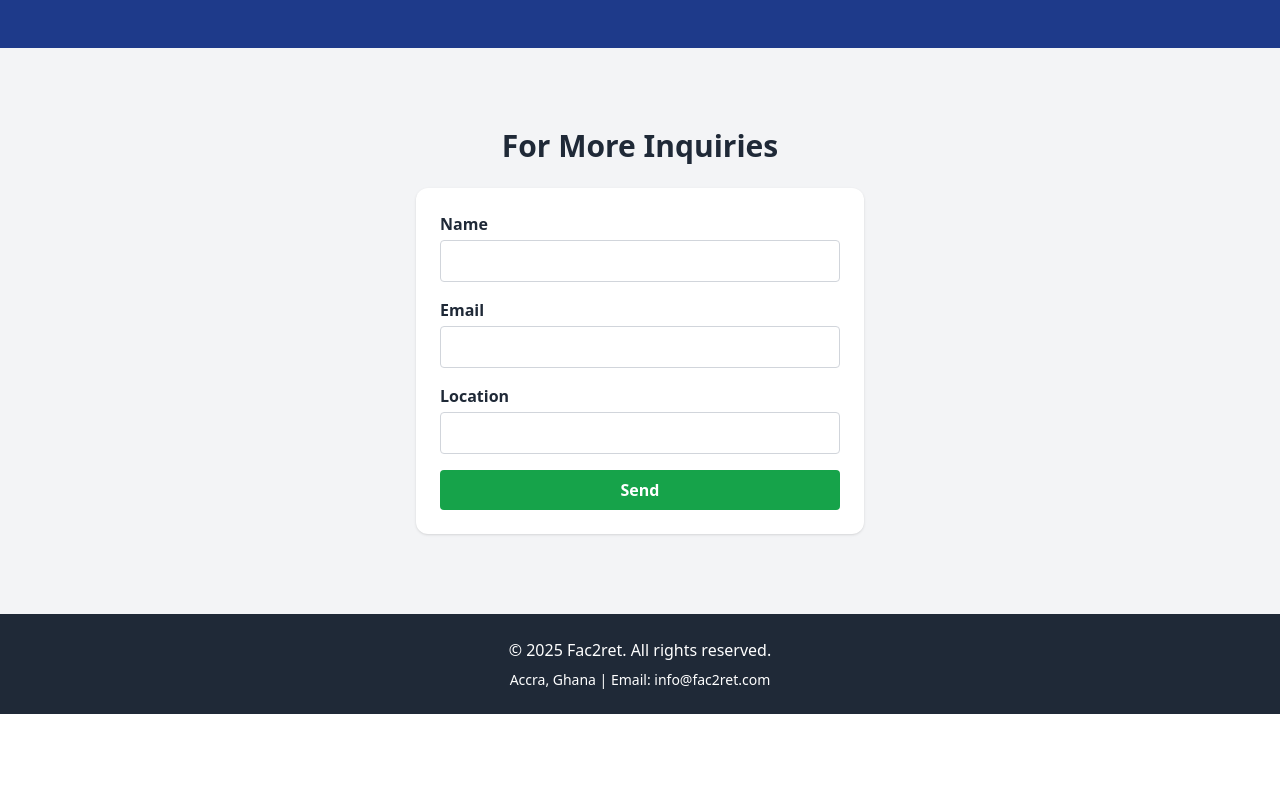
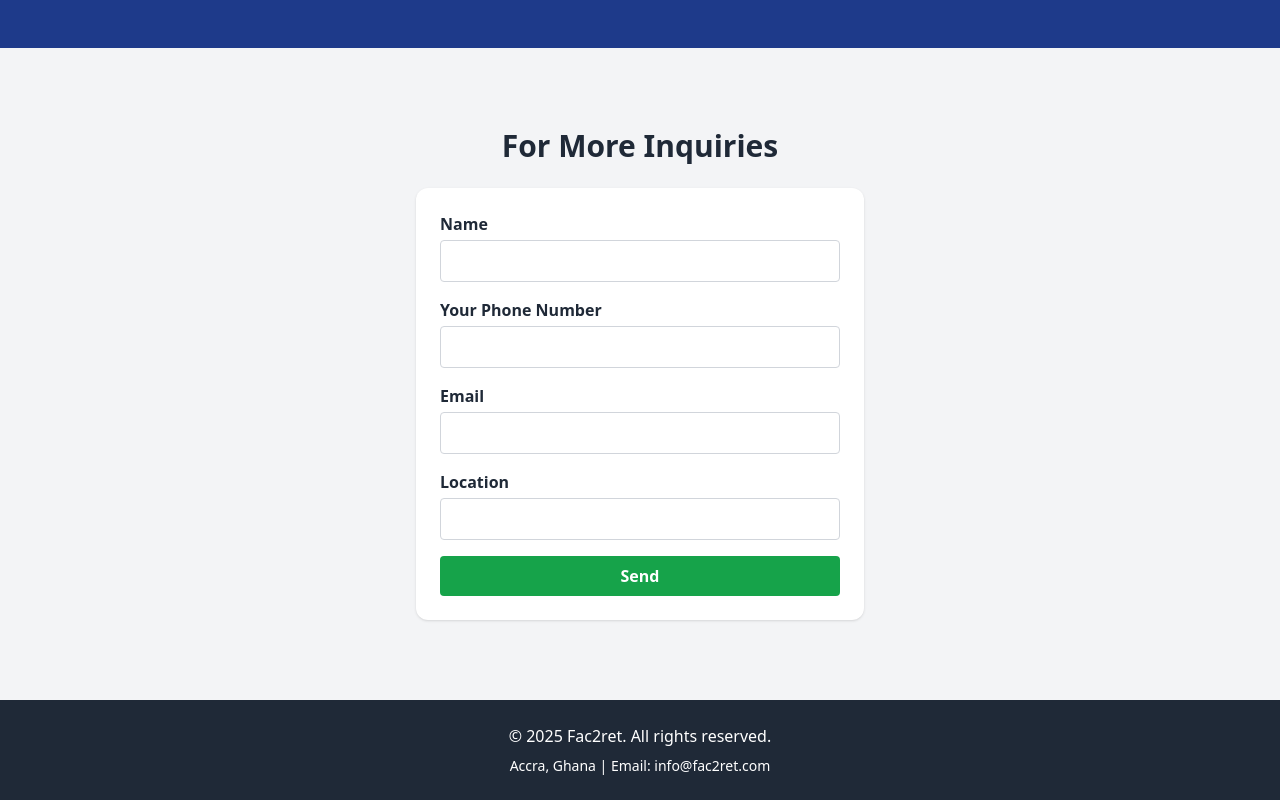
Before and after one commit to ck-cim/Fac2ret, a plain HTML site: page index.html in a window 1280 px wide. Shown: the part 2007-2807 px from the top of the page. Before the commit the page ends 2721 px from the top, so only its background shows below. Drawn offline with nearby package versions, Linux system fonts and the light colour scheme.

Commit message:
Update index.html

```diff
--- a/index.html
+++ b/index.html
@@ -111,6 +111,11 @@
 		</div>
 
 		<div class="mb-4 text-left">
+			<label class="block font-semibold mb-1" for="number">Your Phone Number</label>
+			<input type="text" name="number" id="number" required class="w-full border border-gray-300 rounded px-3 py-2"/>
+		</div>
+
+		<div class="mb-4 text-left">
 			<label class="block font-semibold mb-1" for="email">Email</label>
 			<input type="email" name="email" id="email" required class="w-full border border-gray-300 rounded px-3 py-2"/>
 		</div>
```
